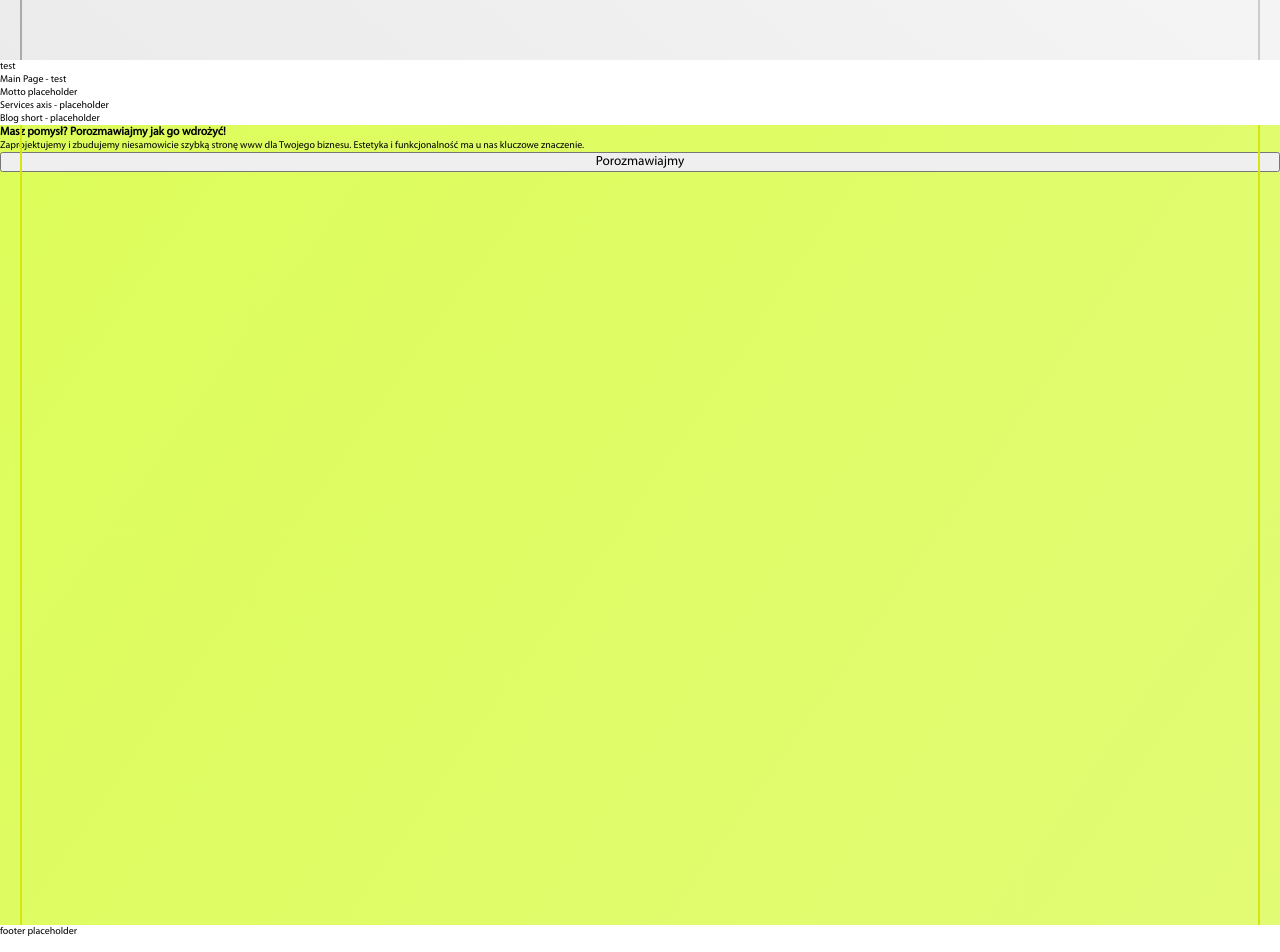
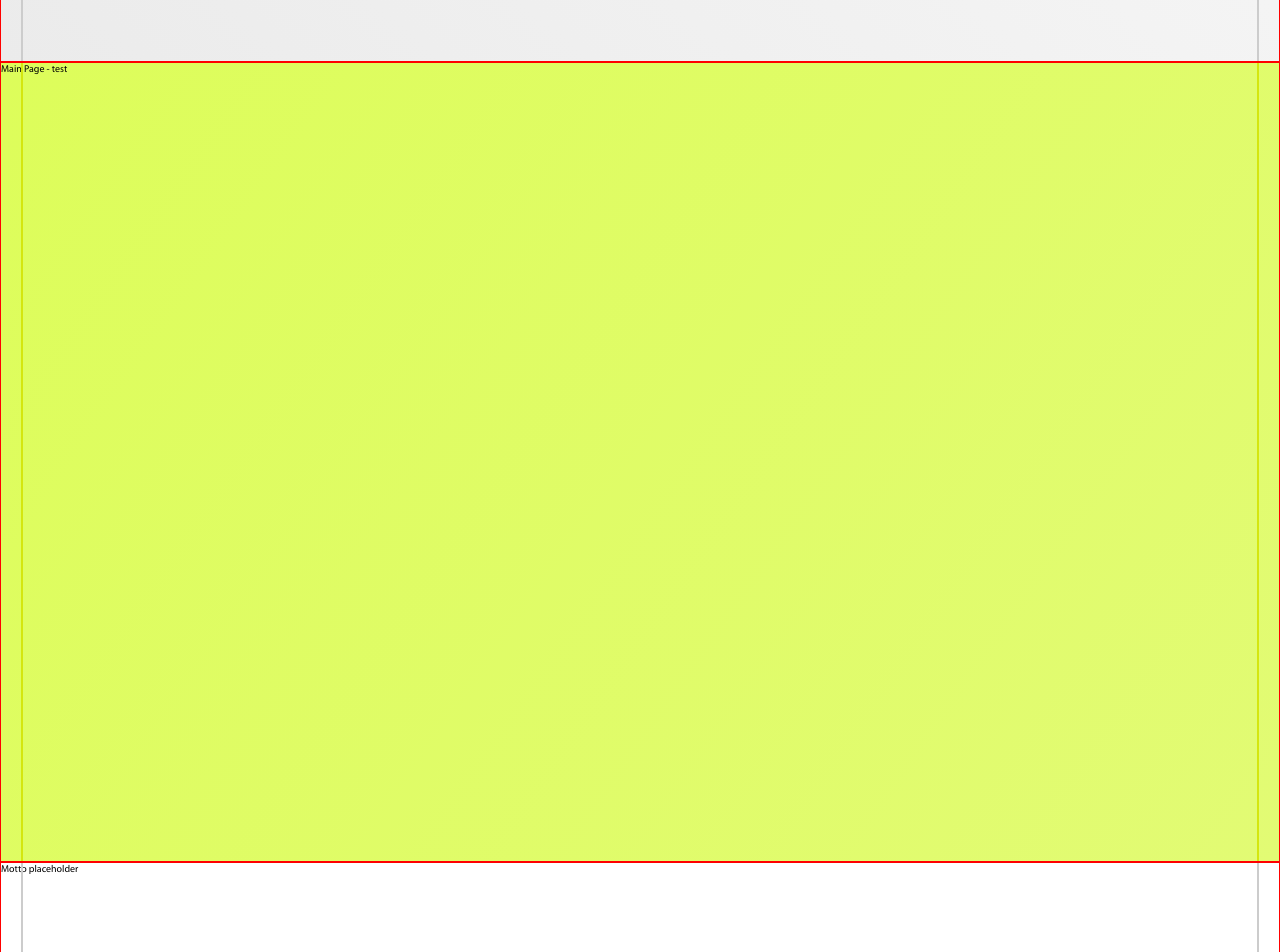
Before and after one commit to sebastian-lucjan/ioten, a Next.js app: page / in a window 1280 px wide. Shown: the part 740-1692 px from the top of the page. Built offline with nearby package versions, Linux system fonts and the light colour scheme; a web font is replaced by a local one.

Commit message:
Add styles wrapper for all section on home page

```diff
--- a/pages/index.jsx
+++ b/pages/index.jsx
@@ -12,7 +12,6 @@ export default function Home() {
     <>
       <HeadSection />
       <BaseLayout>
-        <p>test</p>
         <MainPage />
         <MottoInterlude />
         <ServicesAxis />
--- a/src/assets/styles/theme.js
+++ b/src/assets/styles/theme.js
@@ -10,10 +10,8 @@ const theme = {
     beige: 'hsl(27, 33%, 62%)',
   },
   gradient: {
-    yellow: {
-      slider: 'linear-gradient(150deg, rgba(221,253,90,1) 0%, rgba(226,251,116,1) 100%)',
-      haveIdea: 'linear-gradient(125deg, rgba(221,253,90,1) 0%, rgba(226,251,116,1) 100%)',
-    },
+    yellowSlider: 'linear-gradient(150deg, rgba(221,253,90,1) 0%, rgba(226,251,116,1) 100%)',
+    yellowHaveIdea: 'linear-gradient(125deg, rgba(221,253,90,1) 0%, rgba(226,251,116,1) 100%)',
     lightGray: 'linear-gradient(40deg, rgba(235,235,235,1) 0%, rgba(250,250,250,1) 100%)',
     navyBlue: 'linear-gradient(80deg, rgba(76,65,107,1) 0%, rgba(72,59,76,1) 100%)',
     rainbow: {
--- a/src/components/BlogShort/index.jsx
+++ b/src/components/BlogShort/index.jsx
@@ -1,8 +1,10 @@
+import MainSectionWrapper from 'src/components/MainSectionWrapper/MainSectionWrapper.styles';
+
 const BlogShort = () => {
   return (
-    <section>
+    <MainSectionWrapper colors={{ isGradient: false, bgColor: 'white', linesColor: 'lightGray' }}>
       <p>Blog short - placeholder</p>
-    </section>
+    </MainSectionWrapper>
   );
 };
 
--- a/src/components/Footer/index.jsx
+++ b/src/components/Footer/index.jsx
@@ -1,8 +1,10 @@
+import MainSectionWrapper from 'src/components/MainSectionWrapper/MainSectionWrapper.styles';
+
 const Footer = () => {
   return (
-    <footer>
+    <MainSectionWrapper colors={{ isGradient: false, bgColor: 'white', linesColor: 'lightGray' }}>
       <p>footer placeholder</p>
-    </footer>
+    </MainSectionWrapper>
   );
 };
 
--- a/src/components/IdeaInterlude/index.jsx
+++ b/src/components/IdeaInterlude/index.jsx
@@ -1,48 +1,18 @@
 import { ideaInterlude } from 'src/data/mainPage';
 import Link from 'next/link';
-import styled from 'styled-components';
-
-const StyledIdeaInterlude = styled.section`
-  display: flex;
-  flex-direction: column;
-  position: relative;
-  width: 100%;
-  height: 100vh;
-  background: ${({ theme }) => theme.gradient.yellow.haveIdea};
-
-  &::after {
-    content: '';
-    display: block;
-    position: absolute;
-    height: 100%;
-    width: 2px;
-    top: 0;
-    left: 20px;
-    background-color: ${({ theme }) => theme.color.yellow};
-  }
-  &::before {
-    content: '';
-    display: block;
-    position: absolute;
-    height: 100%;
-    width: 2px;
-    top: 0;
-    right: 20px;
-    background-color: ${({ theme }) => theme.color.yellow};
-  }
-`;
+import MainSectionWrapper from 'src/components/MainSectionWrapper/MainSectionWrapper.styles';
 
 const IdeaInterlude = () => {
   const { heading, paragraph, button } = ideaInterlude;
 
   return (
-    <StyledIdeaInterlude>
+    <MainSectionWrapper colors={{ isGradient: true, bgColor: 'yellowHaveIdea', linesColor: 'yellow' }}>
       <h3>{heading}</h3>
       <p>{paragraph}</p>
       <Link href="/contact" as="/kontakt">
         <button type="button">{button}</button>
       </Link>
-    </StyledIdeaInterlude>
+    </MainSectionWrapper>
   );
 };
 
--- a/src/components/MainPage/index.jsx
+++ b/src/components/MainPage/index.jsx
@@ -1,5 +1,11 @@
+import MainSectionWrapper from 'src/components/MainSectionWrapper/MainSectionWrapper.styles';
+
 const MainPage = () => {
-  return <section>Main Page - test</section>;
+  return (
+    <MainSectionWrapper colors={{ isGradient: true, bgColor: 'yellowHaveIdea', linesColor: 'yellow' }}>
+      Main Page - test
+    </MainSectionWrapper>
+  );
 };
 
 export default MainPage;
--- /dev/null
+++ b/src/components/MainSectionWrapper/MainSectionWrapper.styles.js
@@ -0,0 +1,33 @@
+import styled from 'styled-components';
+
+const MainSectionWrapper = styled.section`
+  display: flex;
+  flex-direction: column;
+  position: relative;
+  width: 100%;
+  min-height: 100vh;
+  background: ${({ theme, colors }) =>
+    colors.isGradient ? theme.gradient[colors.bgColor] : theme.color[colors.bgColor]};
+  border: 1px solid red;
+
+  &::after,
+  &::before {
+    content: '';
+    display: block;
+    position: absolute;
+    height: 100%;
+    width: 2px;
+    top: 0;
+    background-color: ${({ theme, colors }) => theme.color[colors.linesColor]};
+  }
+
+  &::after {
+    left: 20px;
+  }
+
+  &::before {
+    right: 20px;
+  }
+`;
+
+export default MainSectionWrapper;
--- a/src/components/MottoInterlude/index.jsx
+++ b/src/components/MottoInterlude/index.jsx
@@ -1,8 +1,10 @@
+import MainSectionWrapper from 'src/components/MainSectionWrapper/MainSectionWrapper.styles';
+
 const MottoInterlude = () => {
   return (
-    <section>
+    <MainSectionWrapper colors={{ isGradient: false, bgColor: 'white', linesColor: 'lightGray' }}>
       <div>Motto placeholder</div>
-    </section>
+    </MainSectionWrapper>
   );
 };
 
--- a/src/components/Navigation/index.jsx
+++ b/src/components/Navigation/index.jsx
@@ -1,9 +1,11 @@
 import Link from 'next/link';
 // import Logo from 'src/assets/images/ioten-logo.svg';
+import MainSectionWrapper from 'src/components/MainSectionWrapper/MainSectionWrapper.styles';
 import { Wrapper, StyledValuationButton, StyledMenu, StyledLink, StyledLogo } from './Navigation.styles';
 
 const Navigation = () => {
   return (
+    <MainSectionWrapper colors={{ isGradient: false, bgColor: 'white', linesColor: 'lightGray' }}>
       <Wrapper>
         <Link href="/">
           {/* <Logo /> */}
@@ -30,6 +32,7 @@ const Navigation = () => {
           <StyledValuationButton type="button">Wyceń projekt</StyledValuationButton>
         </Link>
       </Wrapper>
+    </MainSectionWrapper>
   );
 };
 
--- a/src/components/ServicesAxis/index.jsx
+++ b/src/components/ServicesAxis/index.jsx
@@ -1,8 +1,10 @@
+import MainSectionWrapper from 'src/components/MainSectionWrapper/MainSectionWrapper.styles';
+
 const ServicesAxis = () => {
   return (
-    <section>
+    <MainSectionWrapper colors={{ isGradient: false, bgColor: 'white', linesColor: 'lightGray' }}>
       <div>Services axis - placeholder</div>
-    </section>
+    </MainSectionWrapper>
   );
 };
 
--- a/src/data/mainPage.js
+++ b/src/data/mainPage.js
@@ -1,4 +1,4 @@
-export const mottoInterlude = { paragraph: '', signature: '' };
+export const mottoInterlude = { paragraph: '', caption: '' };
 
 export const ideaInterlude = {
   heading: 'Masz pomysł? Porozmawiajmy jak go wdrożyć!',
```
Lines whose indentation alone changed are shown as unchanged.
